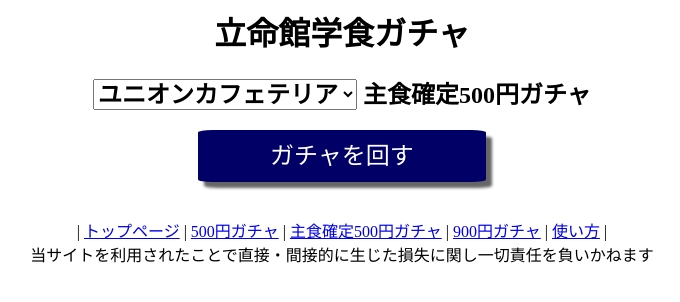
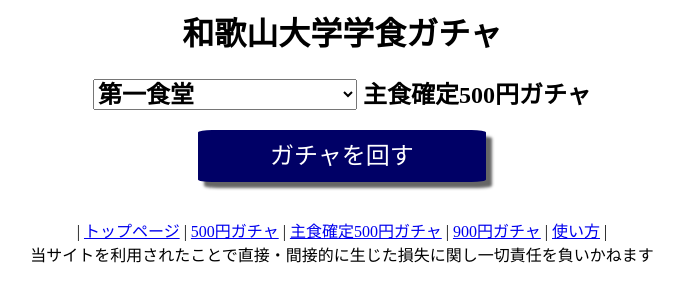
Before and after one commit to ishii-cgp/wadai_gakusyoku_gacha, a plain HTML site: page staple.html in a window 1280 px wide. Shown: the whole page, without its empty margins (298-978 px from the left). Drawn offline with Linux system fonts and the light colour scheme.

Commit message:
Update staple.html

```diff
--- a/staple.html
+++ b/staple.html
@@ -13,16 +13,11 @@
     </header>
     <title>立命館学食ガチャ</title>
     <main>
-        <h1 class="centre">立命館学食ガチャ</h1>
+        <h1 class="centre">和歌山大学学食ガチャ</h1>
         <h2 class="centre">
         <select class="select" id="shoplist">
-            <option value="0">ユニオンカフェテリア</option>
-            <option value="1">リンクカフェテリア</option>
-            <option value="2">ユニオンフードコート</option>
-            <option value="3">以学館食堂E-plats</option>
-            <option value="4">諒友館食堂</option>
-            <option value="5">存心館食堂</option>
-            <option value="6">OIC Cafeteria</option>
+            <option value="0">第一食堂</option>
+            <option value="1">GENKI食堂</option>
         </select>
         主食確定500円ガチャ
         </h2>
```
